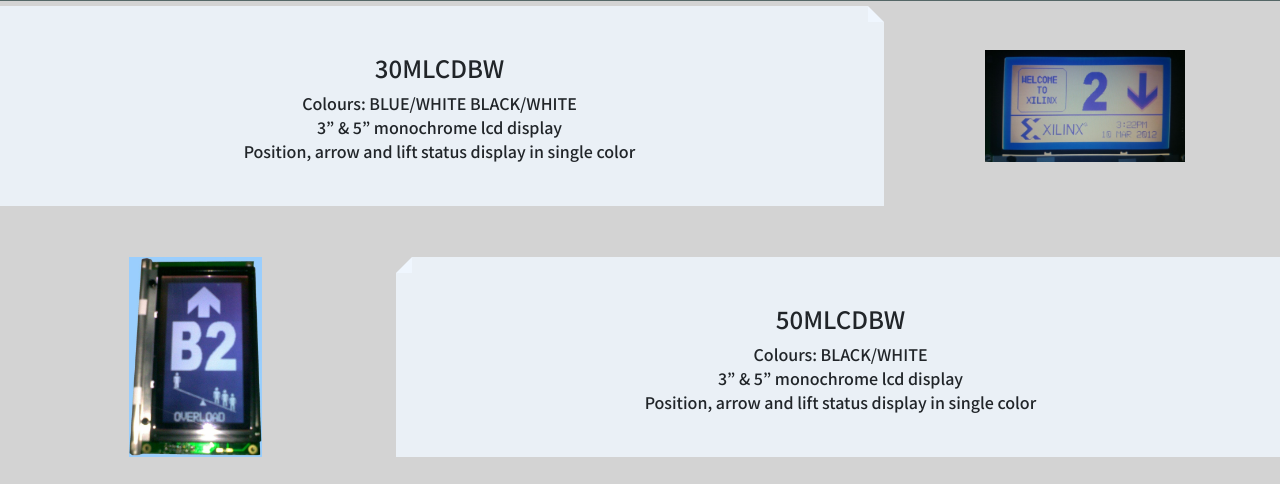
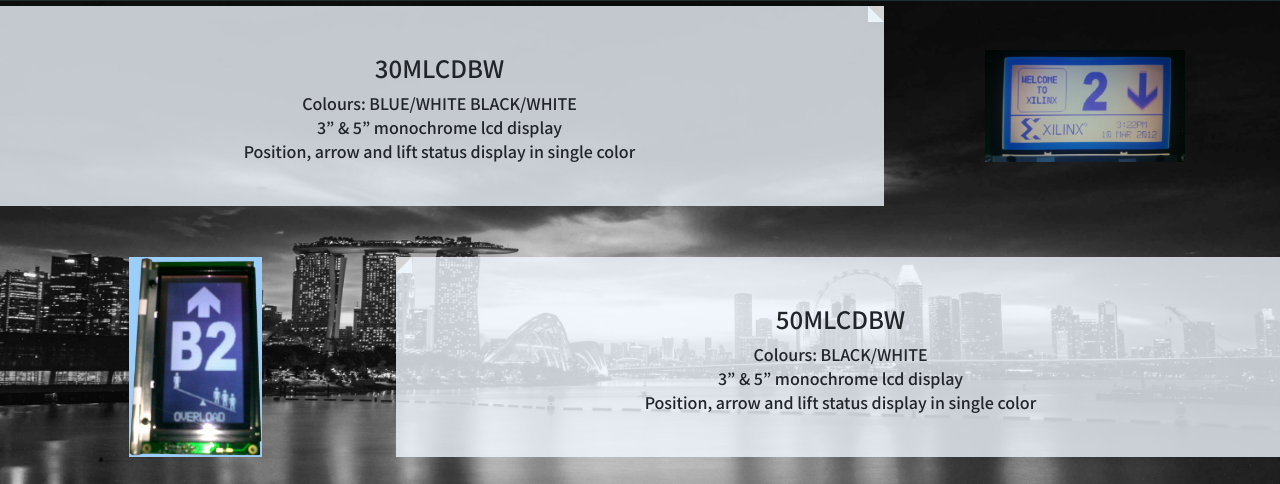
Before and after one commit to JJDISPLAYPL/jjdisplay.github.io, a plain HTML site: page lcd.html in a window 1280 px wide. Shown: the part 147-631 px from the top of the page. Drawn offline with nearby package versions, Linux system fonts and the light colour scheme.

Commit message:
Final Version 1.0

```diff
--- a/assets/styles.css
+++ b/assets/styles.css
@@ -1,6 +1,6 @@
 :root {
     --nav-bg-color: black;
-    --nav-hover-bg-color: white;
+    --nav-hover-bg-color: black;
     --nav-font-color: white;
     --nav-hover-font-color: black;
     --content-bg-color: darkslategray;
@@ -53,6 +53,7 @@ body::-webkit-scrollbar {
 
 #wrapper{
     margin-bottom: 0;
+    background-color: black;
 }
 
 
@@ -236,7 +237,6 @@ a {
     height: 4rem;
     left: 0;
     line-height: 3.5rem;
-
     position: fixed;
     top: 0;
     width: 100%;
@@ -377,7 +377,10 @@ a :not(:hover){
 #content{
     text-align: justify;
     font-family: 'Noto Sans JP', sans-serif;
-    background-color: var(--lighter-content-bg-color);
+    /* background-color: var(--lighter-content-bg-color); */
+    background-image: url("../pictures/b.jpg") ;
+    background-repeat: no-repeat;
+    background-size: contain;
     height: 100%;
 }
 
```
Also changed, not shown: pictures/a.jpg (added), pictures/b.avif (added), pictures/b.jpg (added).
